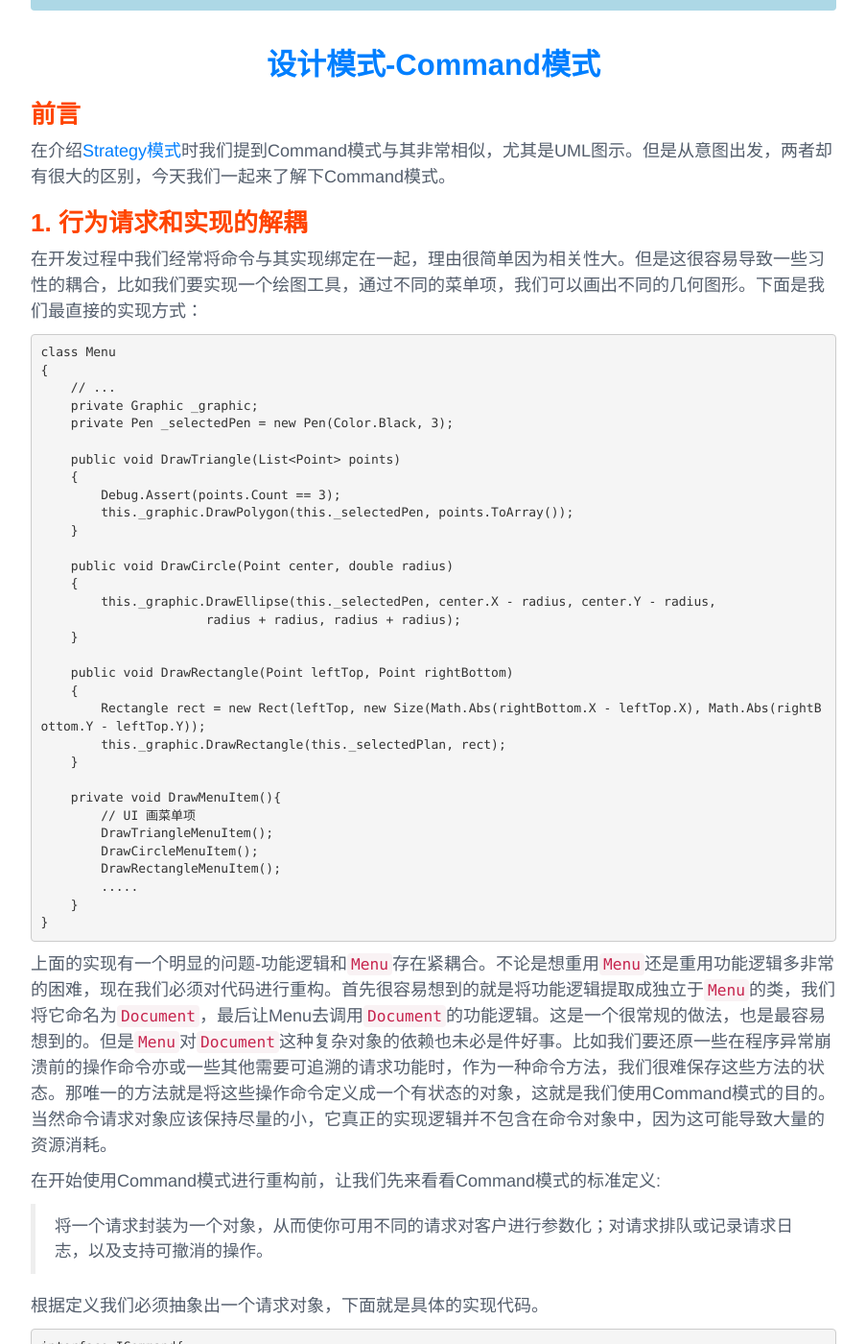
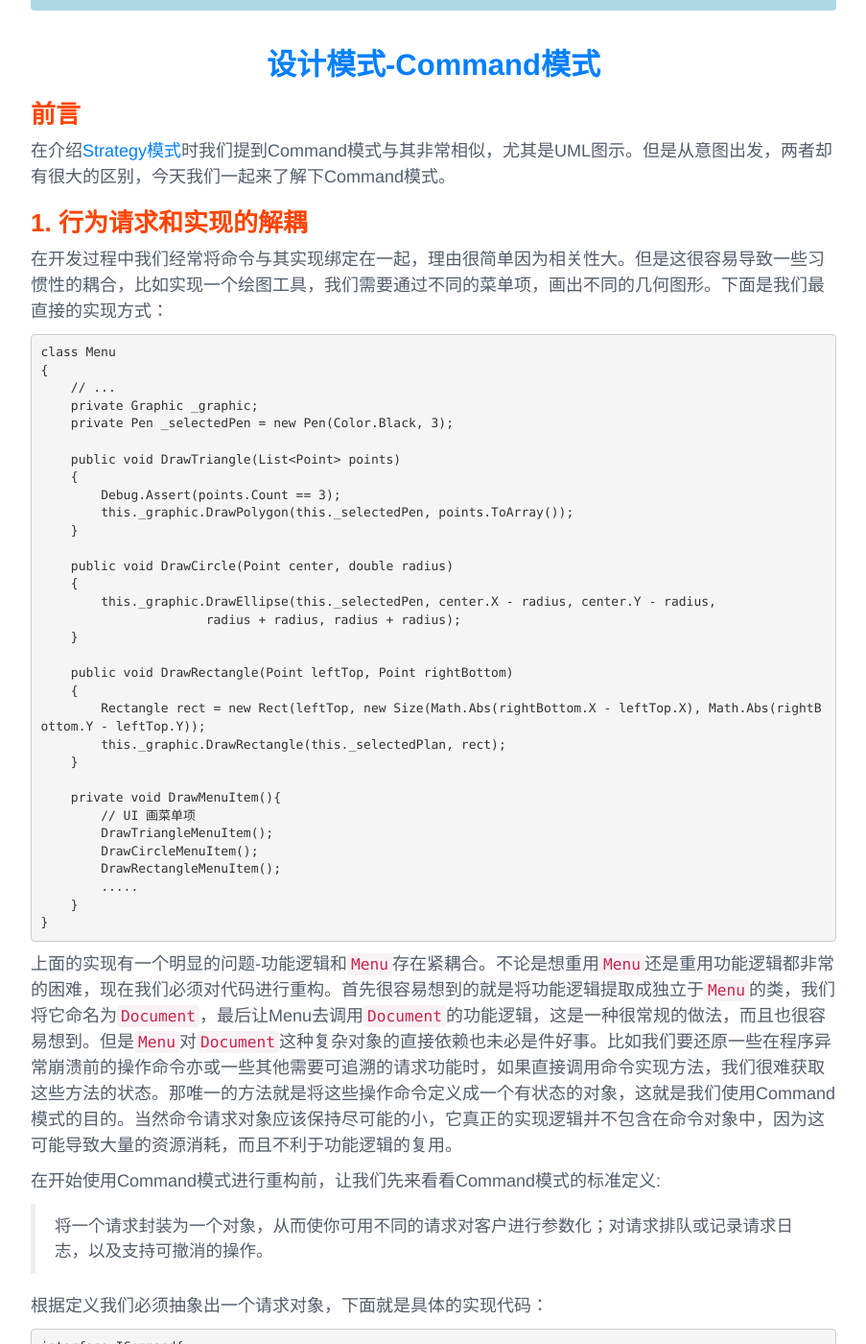
Before and after one commit to qunxi/qunxi.github.io, a Jekyll site: the page built from _posts/2017-12-17-design-pattern-command.md, in a window 1280 px wide and 1400 px high, scrolled down 196 px. Shown: the whole window at 96% size, without its empty margins (188-1091 px from the left). Built offline with Jekyll 4.4.1, drawn with Linux system fonts in a browser that asks for light colours; some of the changed text lies outside the part shown.

Commit message:
edit the post

````diff
--- a/_posts/2017-12-17-design-pattern-command.md
+++ b/_posts/2017-12-17-design-pattern-command.md
@@ -13,12 +13,12 @@ tags:
 ---
 # 前言
 
-在介绍[Strategy模式]("https://qunxi.github.io/2017/10/17/design-pattern-strategy.html")时我们提到Command模式与其非常相似，尤其是UML图示。但是从意图出发，两者却有很大的区别，今天我们一起来了解下Command模式。
+在介绍[Strategy模式](https://qunxi.github.io/2017/10/17/design-pattern-strategy.html)时我们提到Command模式与其非常相似，尤其是UML图示。但是从意图出发，两者却有很大的区别，今天我们一起来了解下Command模式。
 <!--more-->
 
 # 1. 行为请求和实现的解耦
 
-在开发过程中我们经常将命令与其实现绑定在一起，理由很简单因为相关性大。但是这很容易导致一些习性的耦合，比如我们要实现一个绘图工具，通过不同的菜单项，我们可以画出不同的几何图形。下面是我们最直接的实现方式：
+在开发过程中我们经常将命令与其实现绑定在一起，理由很简单因为相关性大。但是这很容易导致一些习惯性的耦合，比如实现一个绘图工具，我们需要通过不同的菜单项，画出不同的几何图形。下面是我们最直接的实现方式：
 
 ```C#
 class Menu
@@ -55,13 +55,13 @@ class Menu
 }
 ```
 
-上面的实现有一个明显的问题-功能逻辑和`Menu`存在紧耦合。不论是想重用`Menu`还是重用功能逻辑多非常的困难，现在我们必须对代码进行重构。首先很容易想到的就是将功能逻辑提取成独立于`Menu`的类，我们将它命名为`Document`，最后让Menu去调用`Document`的功能逻辑。这是一个很常规的做法，也是最容易想到的。但是`Menu`对`Document`这种复杂对象的依赖也未必是件好事。比如我们要还原一些在程序异常崩溃前的操作命令亦或一些其他需要可追溯的请求功能时，作为一种命令方法，我们很难保存这些方法的状态。那唯一的方法就是将这些操作命令定义成一个有状态的对象，这就是我们使用Command模式的目的。当然命令请求对象应该保持尽量的小，它真正的实现逻辑并不包含在命令对象中，因为这可能导致大量的资源消耗。
+上面的实现有一个明显的问题-功能逻辑和`Menu`存在紧耦合。不论是想重用`Menu`还是重用功能逻辑都非常的困难，现在我们必须对代码进行重构。首先很容易想到的就是将功能逻辑提取成独立于`Menu`的类，我们将它命名为`Document`，最后让Menu去调用`Document`的功能逻辑，这是一种很常规的做法，而且也很容易想到。但是`Menu`对`Document`这种复杂对象的直接依赖也未必是件好事。比如我们要还原一些在程序异常崩溃前的操作命令亦或一些其他需要可追溯的请求功能时，如果直接调用命令实现方法，我们很难获取这些方法的状态。那唯一的方法就是将这些操作命令定义成一个有状态的对象，这就是我们使用Command模式的目的。当然命令请求对象应该保持尽可能的小，它真正的实现逻辑并不包含在命令对象中，因为这可能导致大量的资源消耗，而且不利于功能逻辑的复用。
 
 在开始使用Command模式进行重构前，让我们先来看看Command模式的标准定义:
 
 > 将一个请求封装为一个对象，从而使你可用不同的请求对客户进行参数化；对请求排队或记录请求日志，以及支持可撤消的操作。
 
-根据定义我们必须抽象出一个请求对象，下面就是具体的实现代码。
+根据定义我们必须抽象出一个请求对象，下面就是具体的实现代码：
 
 ```C#
 interface ICommand{
@@ -121,22 +121,21 @@ class DrawCircleCommand : ICommand{
 }
 ```
 
-上面代码我们将所有的请求都抽象出具体的命令对象。而绘画几何图像形的实现实在*Target*对象`Document`中完成。当然触发的*Source*对象就是上面提到的`Menu`。通过`ICommand`的抽象给我们带来了以下好处：
+上面代码我们将所有的请求都抽象成具体的命令对象。而绘画几何图像形的实现由*Target*对象`Document`完成。当然命令触发的*Source*对象就是上面提到的`Menu`。通过`ICommand`的抽象给我们带来了以下好处：
 
 * **空间的解耦**：所谓空间解耦有两点意义，首先我们将命令的请求和命令实现的逻辑进行了分离，方便功能逻辑的重用；其次因为命令请求变成了具体的对象，那么可以序列化命令使得分布式操作会变得水到渠成。
 
-* **时间的解耦**：所谓时间解耦，其实就像回调函数，它不一定非要在调用函数的时候同步命令操作，我们完全可以保存这些命令对象，等到我们真正需要事进行调用（比如延时操作）。
+* **时间的解耦**：所谓时间解耦，其实就像回调函数，它不一定非要在调用函数的时候做出及时的相应，我们完全可以保存这些命令对象，等到我们真正需要时或某些条件满足时进行调用（比如延时操作）。
 
-这两点在现实开发中非常有用，比如后面我们会谈到的可撤销的命令，以及在WPF中的Command模式，都是利用这两点特性。
+这两点在现实开发中非常有用，比如后面我们会谈到的可撤销的命令，以及在WPF中MVVM模式下的Command模式，都是利用这两点特性。
 
 Command模式类图
-
 
 ![command_pattern](/post-images/2017_12_18_command_pattern.png)
 
 # 2. 可撤销的操作
 
-如果场景仅仅是上面画几何图形这种功能，那么使用Command模式显得有些繁琐，甚至有点为了模式而模式，因为它不仅没有让我们切实体会到之前提到的好处，还增加了我们维护那么多小的对象的成本。下面让我们真正看一个Command模式比较应景的例子-命令的Undo和Redo。与之前例子不同的是我们先添加了一个Undo操作以及一个管理所有命令对象的`CommandMananger`类，代码如下：
+如果场景仅仅是上面画几何图形这种功能，那么使用Command模式显得有些繁琐，因为它不仅没有让我们切实体会到之前提到的好处，还增加了我们维护大量小对象的成本。下面让我们看一个相对应景的例子-命令的Undo和Redo。与之前例子不同的是，我们添加了一个Undo操作在`ICommand`接口中以及一个管理所有命令对象的`CommandMananger`类，代码如下：
 
 ```C#
 interface ICommand
@@ -190,11 +189,11 @@ class CommandManager{
 }
 ```
 
-因为Command模式将命令请求对象化，所以我们可以很方便的利用`CommandManage`来存储所有的请求，而且可以在需要时还原之前的所有请求。
+因为Command模式将命令请求对象化，所以我们可以很方便的利用`CommandManager`来存储所有的请求，而且可以在需要时还原之前的所有请求。
 
 # 3. Command模式在WPF的应用
 
-Command模式在WPF（Windows Presentation Fundation）开发中是一个很重要的概念。WPF定义一个ICommand接口，只要实现了这个接口的任何自定义命令操作都可以直接绑定到带控件的Command属性上（比如Button，MenuItem等）。比如在MVVM模式下，我们会在ViewModel中实现很多自定义的ICommand属性，但是因为ICommand的接口是固定的，所以我们完全可以实现一个通用的工具类-`DelegateCommand`。另外一些复杂操作可能包含多个操作组成，所以我们可以结合[Composite模式]("https://qunxi.github.io/2017/06/18/design-pattern-composite.html")来实现一个`CompositeCommand`帮助我们完成命令操作的组合。以下是具体实现代码：
+Command模式在WPF（Windows Presentation Fundation）开发中是一个很重要的概念。WPF定义一个ICommand接口，只要实现了这个接口的自定义命令操作都可以直接绑定到控件的Command属性上（比如Button，MenuItem等）。比如在MVVM模式下，我们会在ViewModel中实现很多自定义的ICommand属性，但是因为ICommand的接口是固定的，所以我们完全可以实现一个通用的工具类-`DelegateCommand`。另外一些复杂操作可能包含多个操作组成，所以我们可以结合[Composite模式](https://qunxi.github.io/2017/06/18/design-pattern-composite.html)来实现一个`CompositeCommand`帮助我们完成命令的组合。以下是具体实现代码：
 
 ```C#
 class DelegateCommand<T>: ICommand{
````
Also changed, not shown: other parts of _posts/2017-12-17-design-pattern-command.md (+1 -1 lines).
